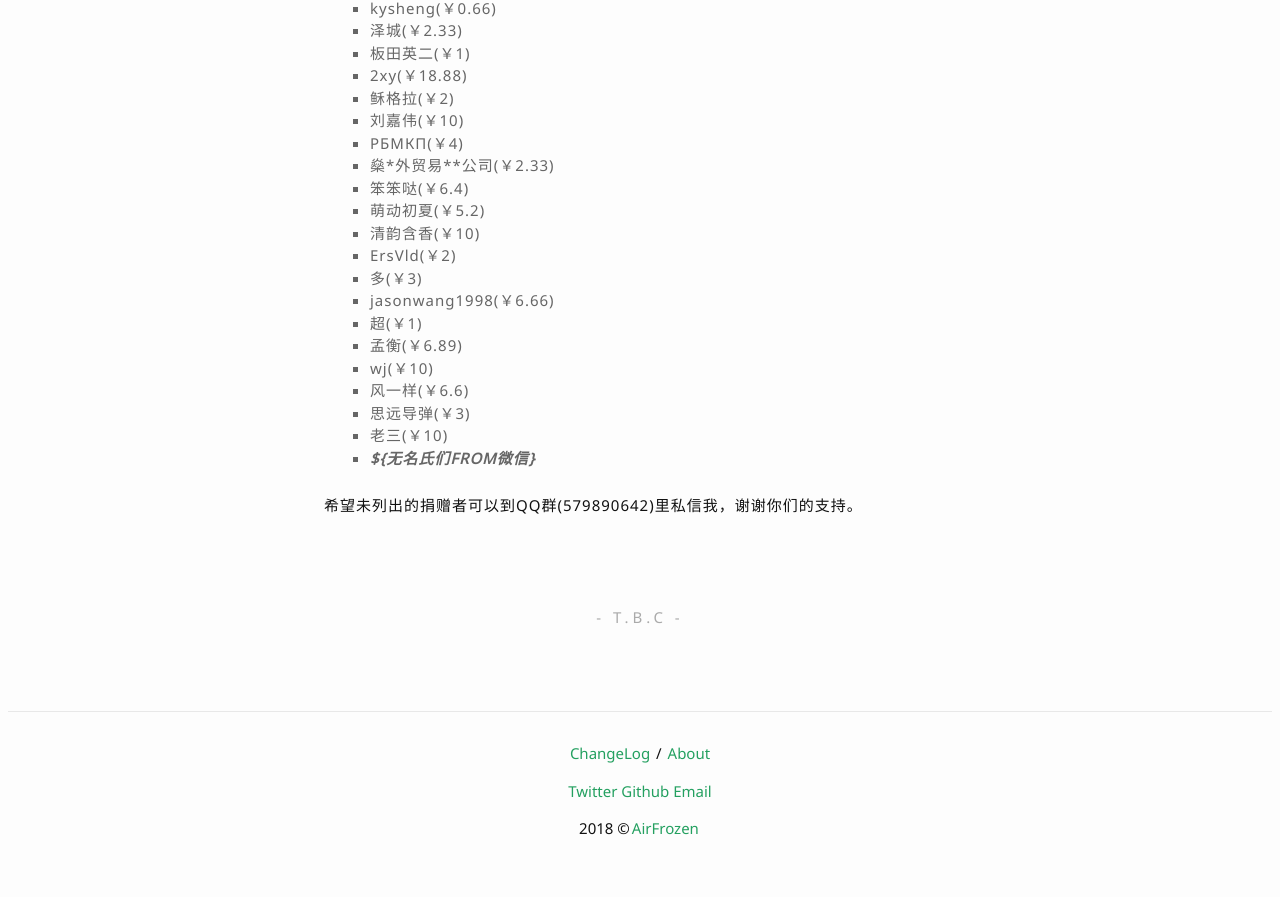
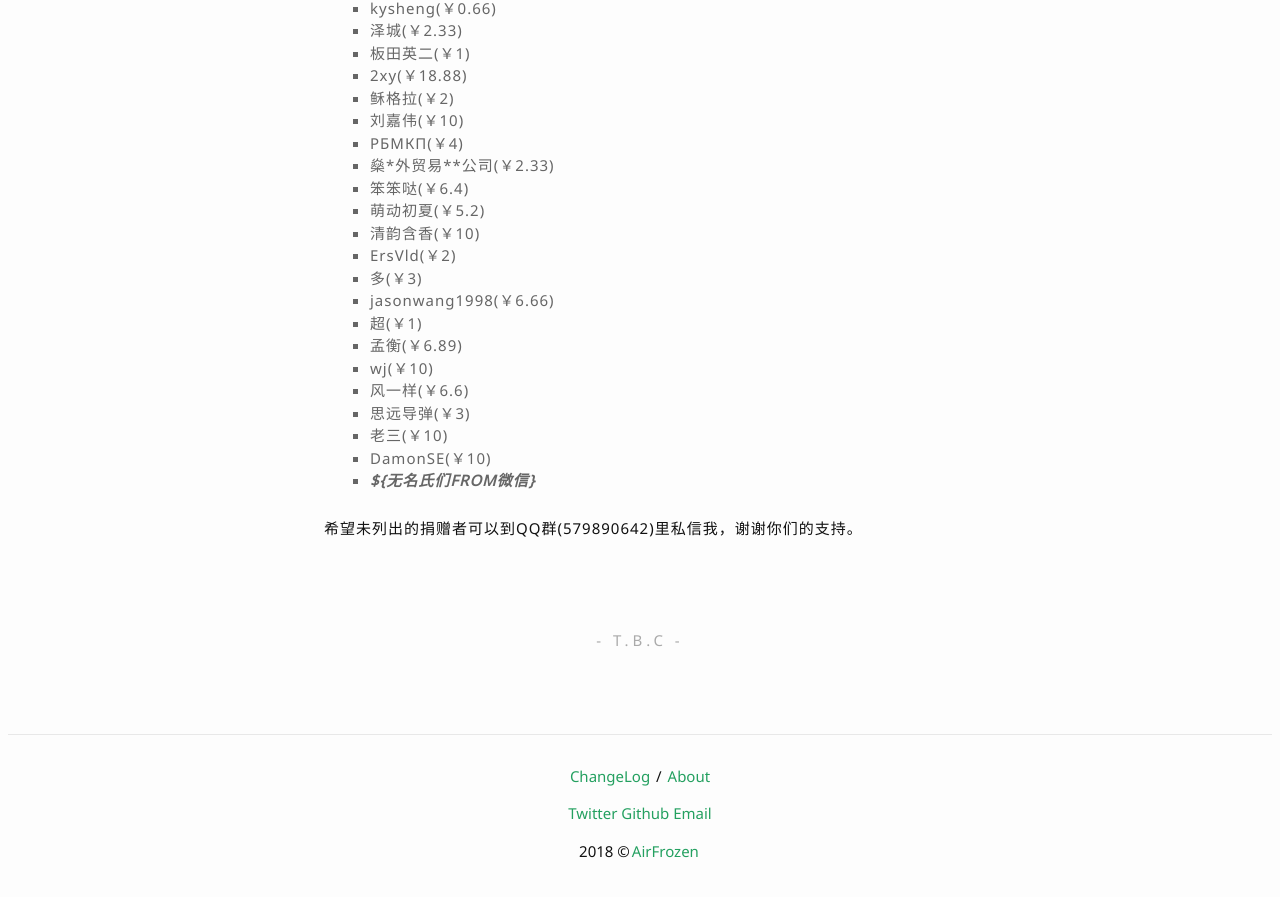
Before and after one commit to hyongbai/AirFrozen, a Jekyll site: the page built from _posts/2016-07-08-about.md, in a window 1280 px wide and 900 px high, scrolled down 5814 px. Shown: the top 897 px of the window. Built offline with Jekyll 4.4.1, drawn with Linux system fonts in a browser that asks for light colours; nearby versions of some CDN libraries.

Commit message:
Update 2016-07-08-about.md

```diff
--- a/_posts/2016-07-08-about.md
+++ b/_posts/2016-07-08-about.md
@@ -260,6 +260,7 @@ AirFrozen目前免费以后也将免费且不设上限。
 - 风一样(￥6.6)
 - 思远导弹(￥3)
 - 老三(￥10)
+- DamonSE(￥10)
 - ***${无名氏们FROM微信}***
 
 希望未列出的捐赠者可以到QQ群(579890642)里私信我，谢谢你们的支持。
```
